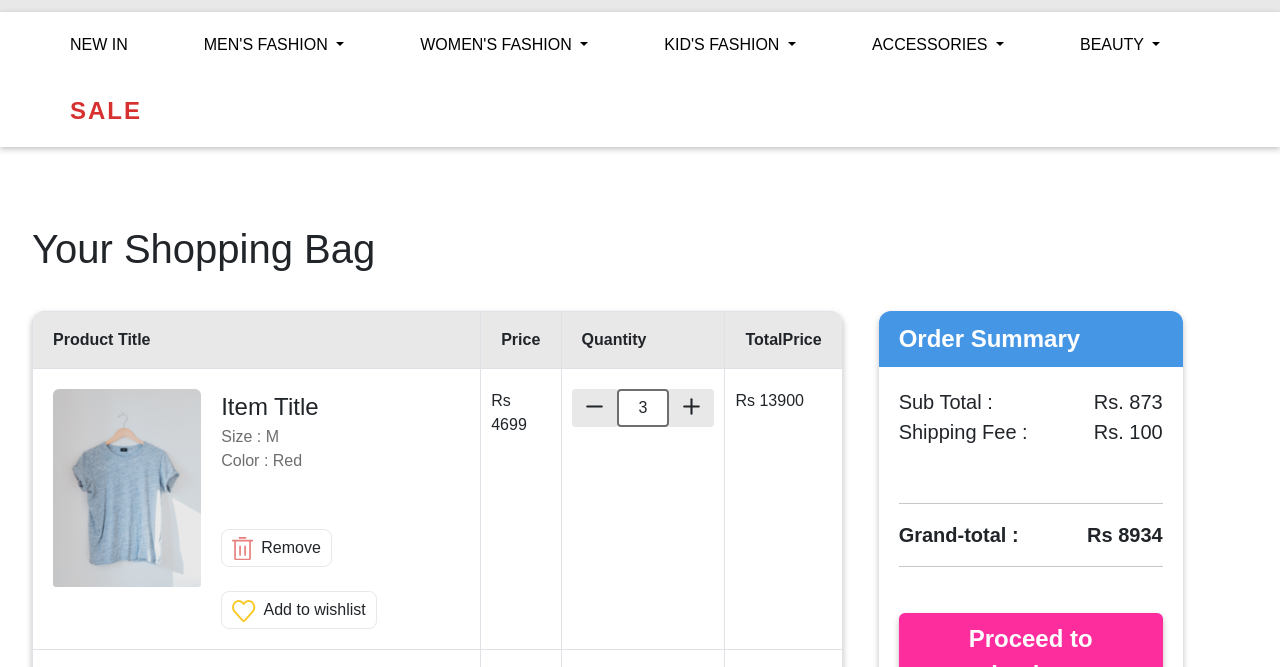
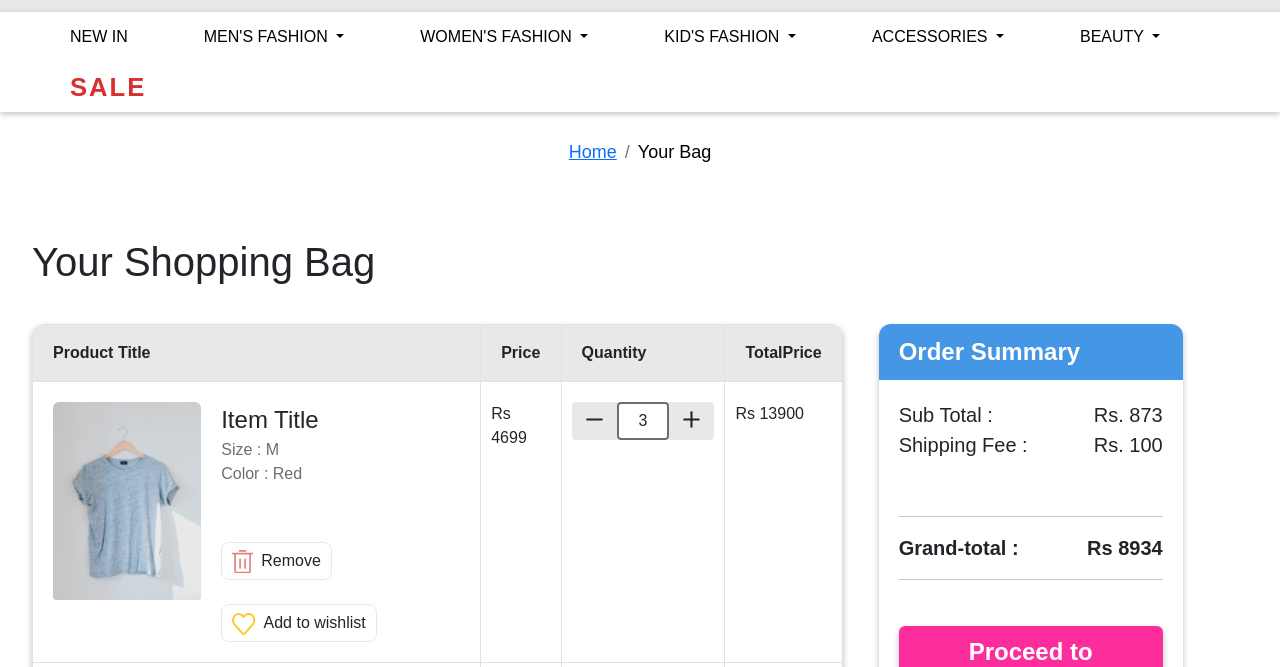
Before and after one commit to KosalRaj/GBD-project, a plain HTML site: page bag.html in a window 1280 px wide. Shown: the part 88-755 px from the top of the page. Drawn offline with nearby package versions, Linux system fonts and the light colour scheme.

Commit message:
Add breadcrumb to cart page and few fixes

```diff
--- a/bag.html
+++ b/bag.html
@@ -397,8 +397,15 @@
 		</div>
 	</header>
 
+	<nav aria-label="breadcrumb">
+		<ol class="breadcrumb">
+			<li class="breadcrumb-item"><a href="./index.html">Home</a></li>
+			<li class="breadcrumb-item active" aria-current="page">Your Bag</li>
+		</ol>
+	</nav>
+
 	<section id="cart-page">
-		<div class="section-container my-5">
+		<div class="section-container mb-5">
 			<div class="row">
 				<h1 class="section-heading">Your Shopping Bag</h1>
 			</div>
--- a/css/main.scss
+++ b/css/main.scss
@@ -192,7 +192,7 @@ img {
   }
 
   &-item {
-    line-height: 50px;
+    // line-height: 50px;
     padding: 0 30px;
     text-transform: uppercase;
     flex-shrink: 0;
@@ -233,12 +233,17 @@ img {
 
   &-link {
     color: $color__black !important;
+    line-height: 50px;
+    padding: 0;
 
     & > .sale {
       color: $color__red--fg;
-      font-size: 1.5rem;
+      font-size: 1.6rem;
+      line-height: 50px;
       font-weight: 800;
       letter-spacing: 2px;
+      display: flex;
+      align-items: center;
     }
   }
 }
@@ -817,6 +822,17 @@ img {
   padding: 2rem 0;
 }
 
+/*=== === === Breadcrumbs === === ===*/
+.breadcrumb {
+  line-height: 80px;
+  justify-content: center;
+  font-size: 1.125rem;
+
+  &-item.active {
+    color: $color__black;
+  }
+}
+
 /**=== === === Order summary === === ===*/
 .section-heading {
   padding: 30px 0;
```
Also changed, not shown: index.html (+3 -3 lines), css/main.css, 1 other file.
